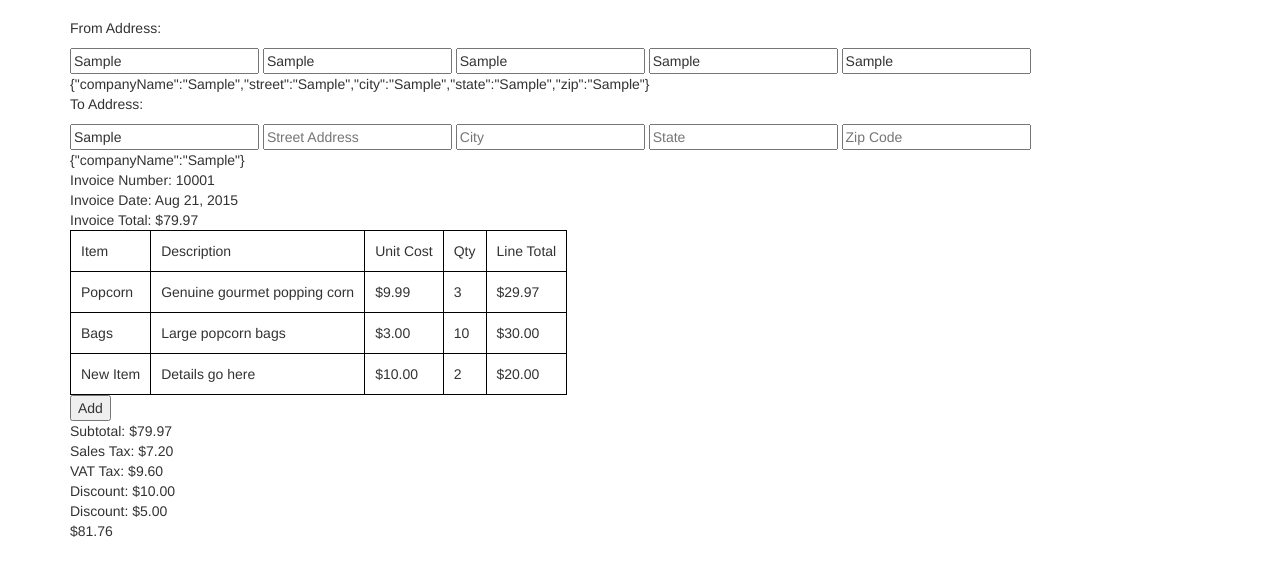
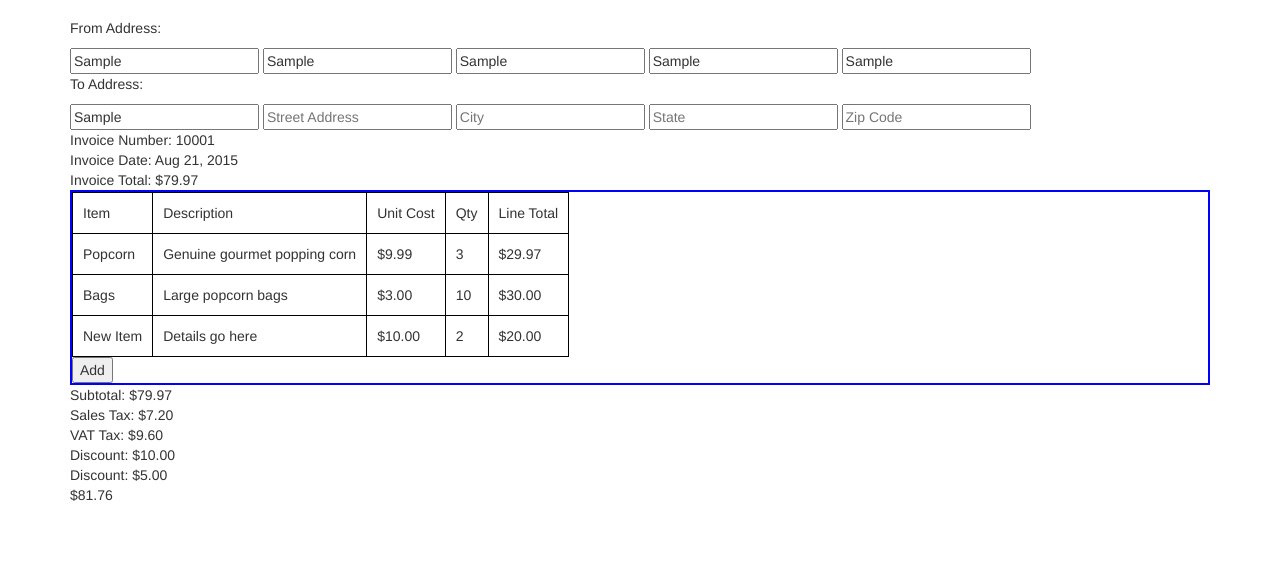
Before and after one commit to chilleren/demo_invoice, a website: page index.html in a window 1280 px wide. Both pictures are taken after typing "Sample", "Sample", "Sample", "Sample", "Sample", "Sample" into the empty fields and a click on the button "Add". Shown: the part 54-630 px from the top of the page. Drawn offline with nearby package versions, Linux system fonts and the light colour scheme.

Commit message:
add selection highlighting

```diff
--- a/bower.json
+++ b/bower.json
@@ -14,6 +14,7 @@
   ],
   "dependencies": {
     "angular": "~1.4.4",
-    "bootstrap": "~3.3.5"
+    "bootstrap": "~3.3.5",
+    "jquery": "~2.1.4"
   }
 }
--- a/css/app.css
+++ b/css/app.css
@@ -9,3 +9,7 @@ td {
 td, table, tr {
   border: 1px solid black;
 }
+
+.highlight {
+  border: 2px solid blue;
+}
--- a/index.html
+++ b/index.html
@@ -6,6 +6,7 @@
   <link rel="stylesheet" href="bower_components/bootstrap/dist/css/bootstrap.css">
   <link rel="stylesheet" href="css/app.css">
 
+  <script src="bower_components/jquery/dist/jquery.js"></script>
   <script src="bower_components/angular/angular.js"></script>
   <script src="js/app.js"></script>
   <script src="js/controllers.js"></script>
@@ -25,23 +26,29 @@
     <div class="row">
       <div class="col-md-12">
         <div ng-controller="InvoiceCtrl">
+          <div ng-click="highlight()">
             <p>From Address:</p>
             <div address></div>
+          </div>
 
+          <div ng-click="highlight()">
             <p>To Address:</p>
             <div address></div>
-          <div invoice-data></div>
-          {{test}}
+          </div>
 
-          <div>
+          <div invoice-data ng-click="highlight()"></div>
+
+          <div ng-click="highlight()">
             <div line-item-list></div>
             <button ng-click="addLineItem()">Add</button>
           </div>
 
+          <div ng-click="highlight()">
             <div ng-model="subtotal">Subtotal: {{subtotal | currency}}</div>
             <div ng-repeat="tax in taxes">{{tax.type}} Tax: {{tax.rate * subtotal | currency}}</div>
             <div ng-repeat="discount in discounts">Discount: {{discount | currency}}</div>
-          <div ng-model="total()">{{total() | currency}}</div>
+            <div>{{total() | currency}}</div>
+          </div>
         </div>
       </div>
     </div>
--- a/js/controllers.js
+++ b/js/controllers.js
@@ -52,6 +52,11 @@ controllers.controller('InvoiceCtrl', ['$scope', function($scope) {
 
     return $scope.subtotal + taxTotal - discountTotal;
   }
+
+  $scope.highlight = function () {
+    $(".highlight").removeClass("highlight");
+    $(event.currentTarget).addClass("highlight");
+  }
 }]);
 
 controllers.controller('AddressCtrl', ['$scope', function($scope) {
--- a/js/partials/address.html
+++ b/js/partials/address.html
@@ -4,6 +4,4 @@
   <input type="text" ng-model="address.city" placeholder="City">
   <input type="text" ng-model="address.state" placeholder="State">
   <input type="text" ng-model="address.zip" placeholder="Zip Code">
-  <br />
-  {{address}}
 </div>
```
Lines whose indentation alone changed are shown as unchanged.
